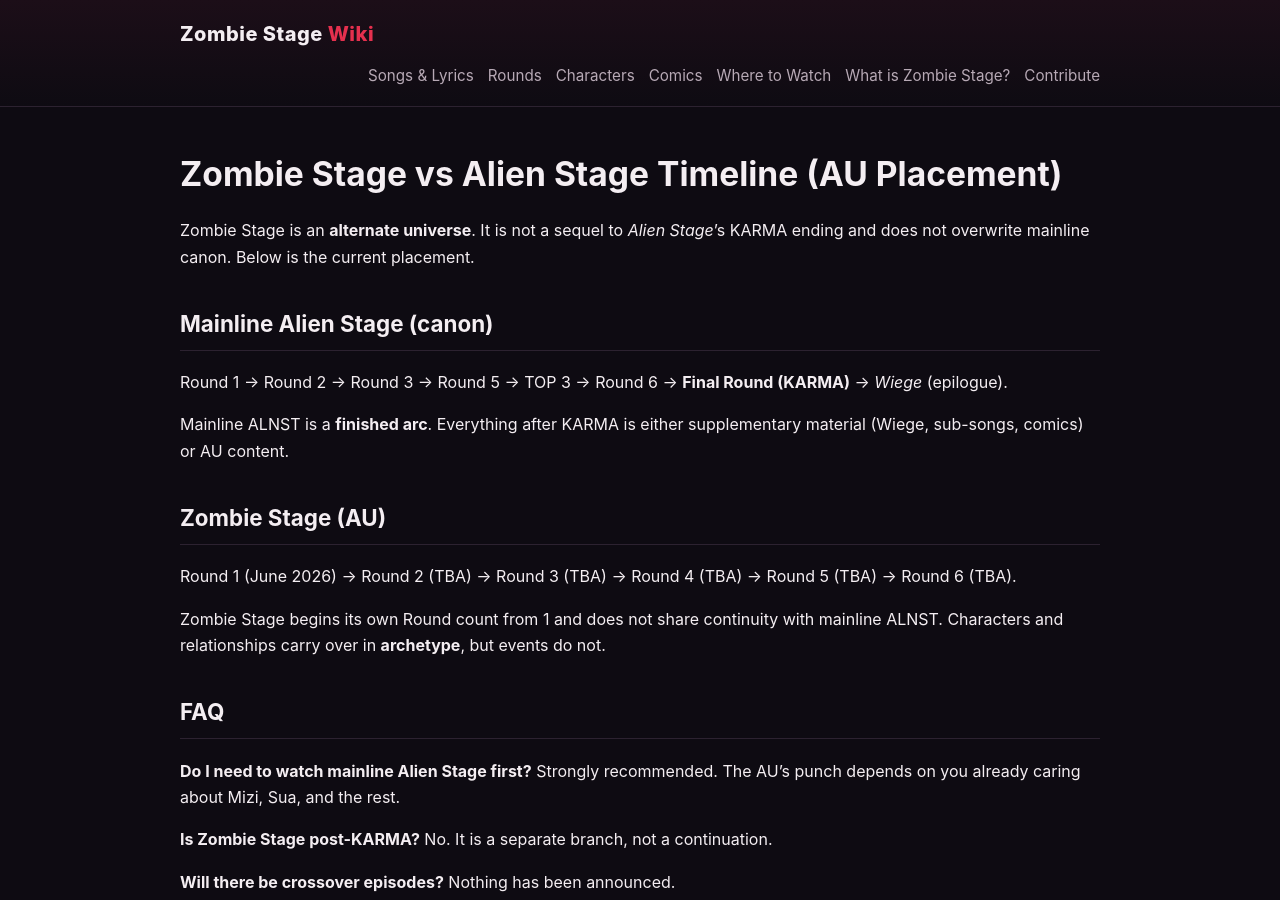
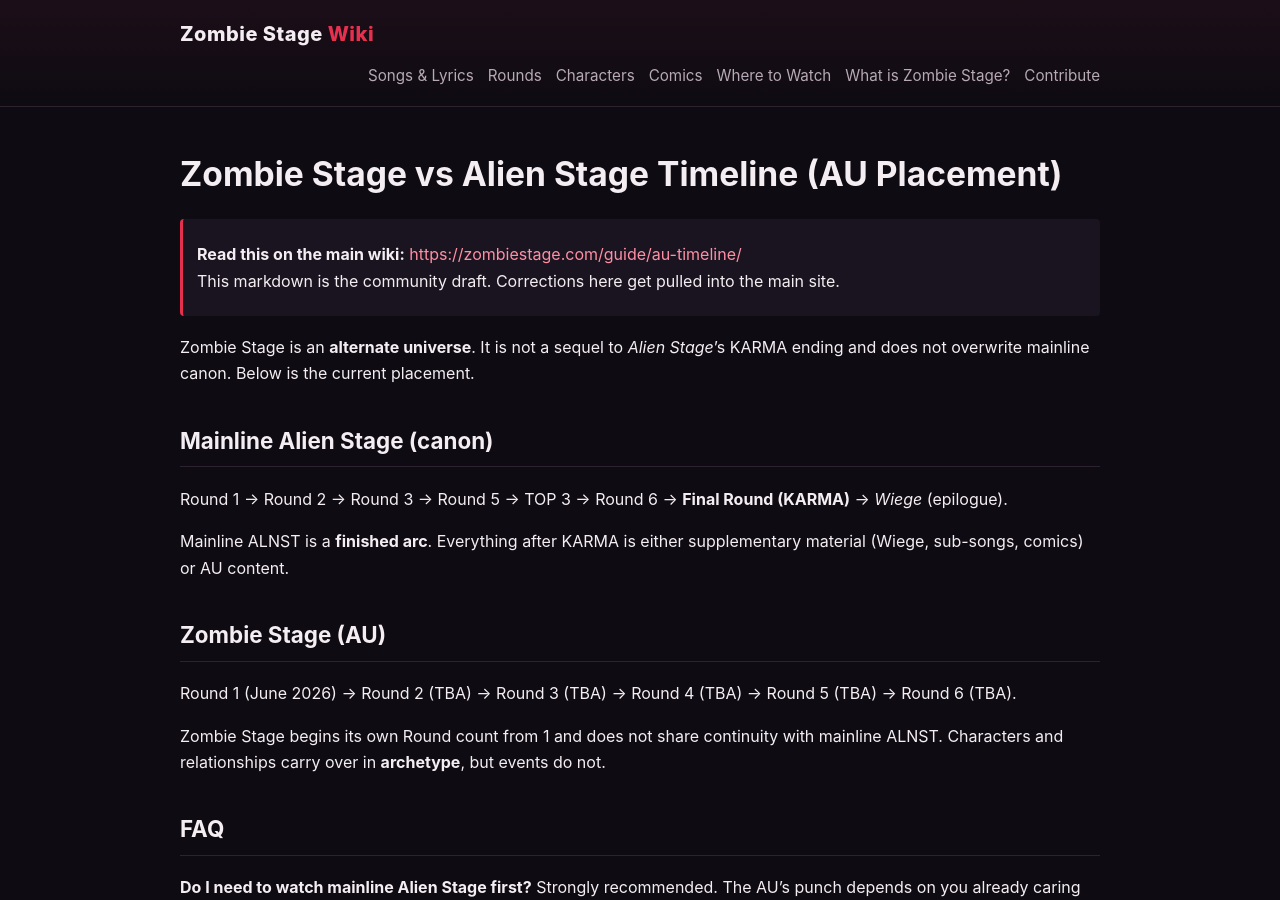
Before and after one commit to zombiestageweb/Wiki, a Jekyll site: the page built from timeline/index.md, in a window 1280 px wide and 900 px high. Built offline with Jekyll 4.4.1, drawn with Linux system fonts in a browser that asks for light colours.

Commit message:
docs(timeline/index.md): add canonical link to main site

```diff
--- a/timeline/index.md
+++ b/timeline/index.md
@@ -5,6 +5,9 @@ description: "How Zombie Stage fits alongside mainline Alien Stage. It is an AU,
 permalink: /timeline/
 updated: 2026-06-30
 ---
+
+> **Read this on the main wiki:** [https://zombiestage.com/guide/au-timeline/](https://zombiestage.com/guide/au-timeline/)
+> This markdown is the community draft. Corrections here get pulled into the main site.
 
 Zombie Stage is an **alternate universe**. It is not a sequel to *Alien Stage*'s KARMA ending and
 does not overwrite mainline canon. Below is the current placement.
```
